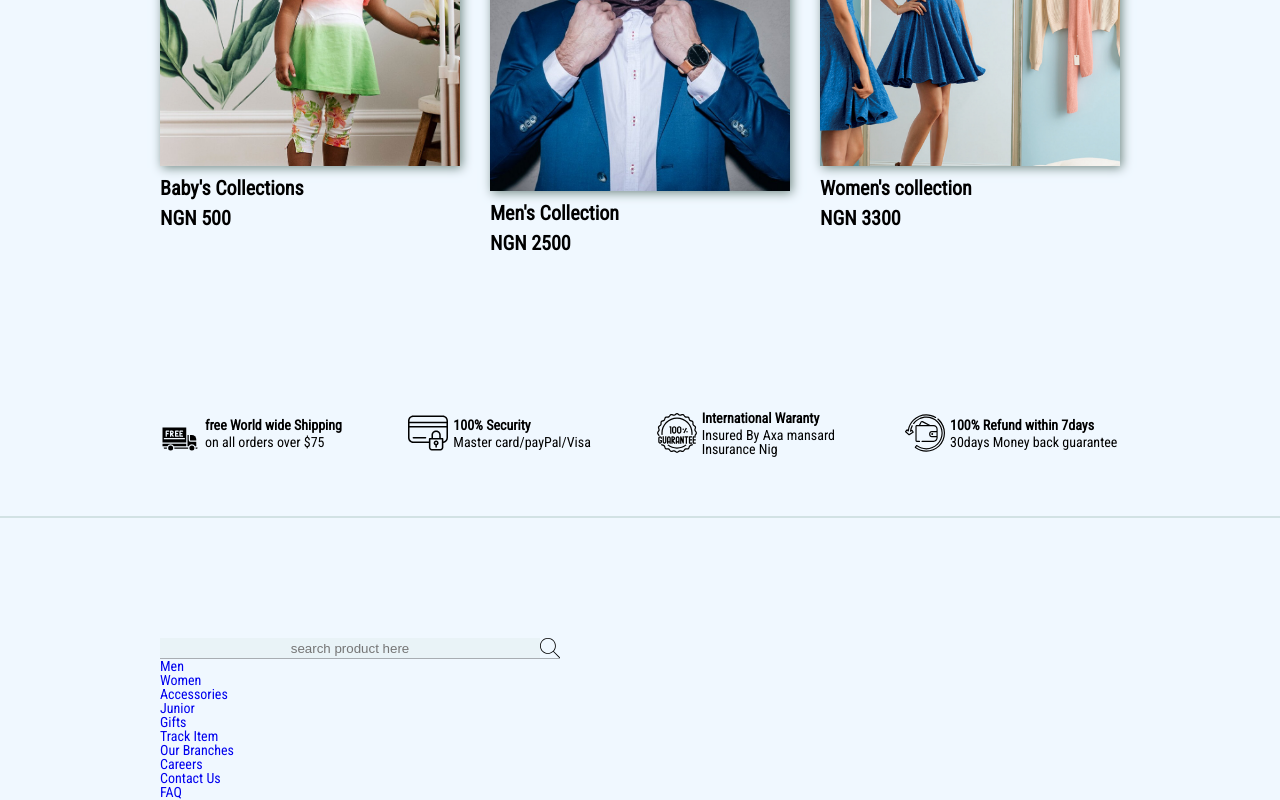
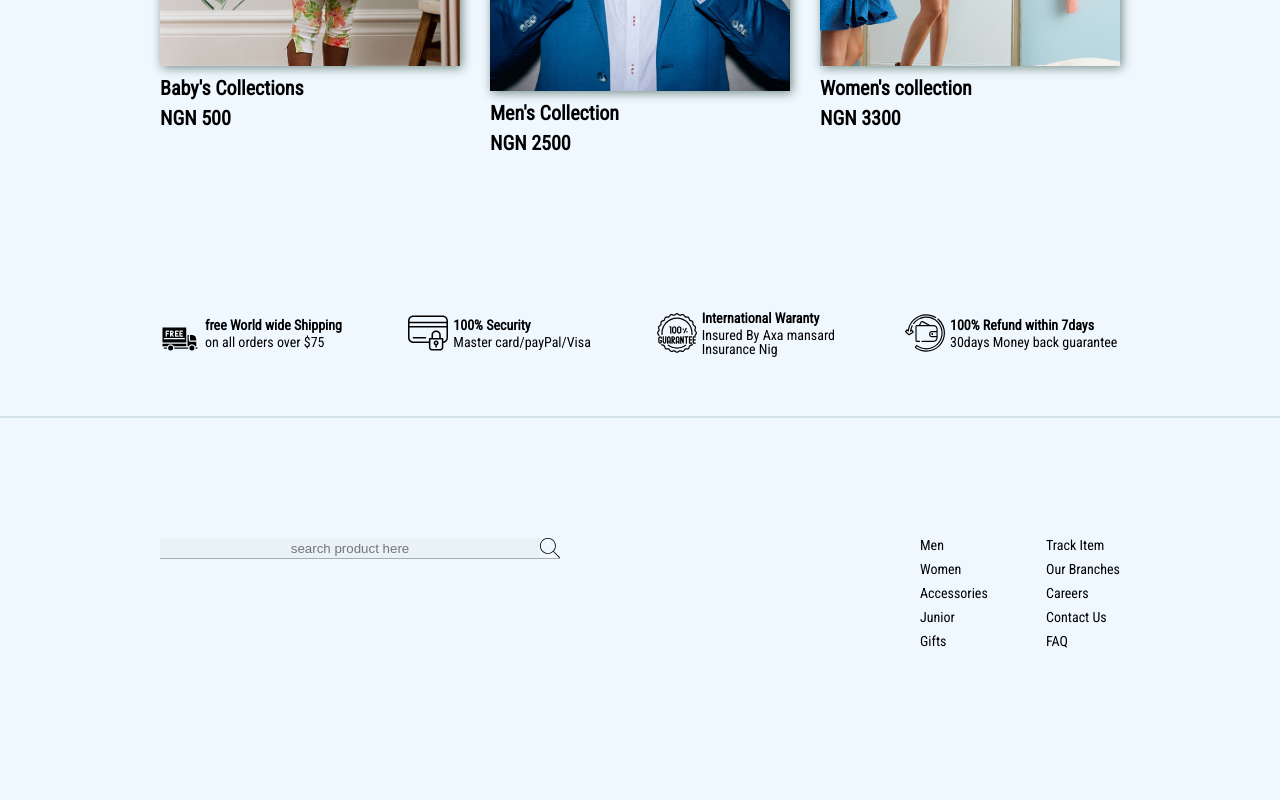
Before and after one commit to Akogwu24/furniture-ware, a React (Create React App) app: page / in a window 1280 px wide. Shown: the part 2790-3590 px from the top of the page. After the commit the page ends 3498 px from the top, so only its background shows below. Built offline with nearby package versions, Linux system fonts and the light colour scheme.

Commit message:
first completion

```diff
--- a/src/index.css
+++ b/src/index.css
@@ -13,6 +13,7 @@ html {
 }
 a {
   text-decoration: none;
+  color: black;
 }
 .middle-img {
   height: 450px;
--- a/src/layout/FashionGrid.jsx
+++ b/src/layout/FashionGrid.jsx
@@ -40,7 +40,7 @@ const Container = styled.div`
 const FashionImages = styled.div`
   display: flex;
   width: 100%;
-  margin-bottom: 20rem;
+  margin-bottom: 10rem;
   .col {
     width: 50%;
     height: 500px;
--- a/src/layout/Footer.jsx
+++ b/src/layout/Footer.jsx
@@ -7,8 +7,9 @@ const Footer = () => {
   return (
     <FooterSection>
       <Wrapper>
+        <FooterContainer>
           <SearchBar />
-        <FooterLinks>
+          <FooterNav>
             <ul>
               <li>
                 <a href='/'>Men</a>
@@ -31,11 +32,9 @@ const Footer = () => {
                 <a href='/'>Track Item</a>
               </li>
               <li>
-              {' '}
                 <a href='/'>Our Branches</a>
               </li>
               <li>
-              {' '}
                 <a href='/'>Careers</a>
               </li>
               <li>
@@ -45,7 +44,8 @@ const Footer = () => {
                 <a href='/'>FAQ</a>
               </li>
             </ul>
-        </FooterLinks>
+          </FooterNav>
+        </FooterContainer>
       </Wrapper>
     </FooterSection>
   );
@@ -54,7 +54,23 @@ const Footer = () => {
 export default Footer;
 
 const FooterSection = styled.footer`
+  margin-bottom: 5rem;
   /* background-color: rgba(55, 55, 55, 1); */
 `;
 
-const FooterLinks = styled.div``;
+const FooterContainer = styled.div`
+  display: flex;
+  justify-content: space-between;
+`;
+
+const FooterNav = styled.div`
+  display: flex;
+  justify-content: space-between;
+  width: 200px;
+  li {
+    margin-bottom: 1rem;
+  }
+  a:hover {
+    color: gray;
+  }
+`;
--- a/src/layout/OfferSection.jsx
+++ b/src/layout/OfferSection.jsx
@@ -50,7 +50,7 @@ const OfferSectionContainer = styled.div`
   justify-content: space-between;
 `;
 
-const Div = styled.div`
+const Div = styled.section`
   border-bottom: solid 2px rgba(108, 151, 136, 0.226);
   margin-bottom: 10rem;
 `;
```
Lines whose indentation alone changed are shown as unchanged.
